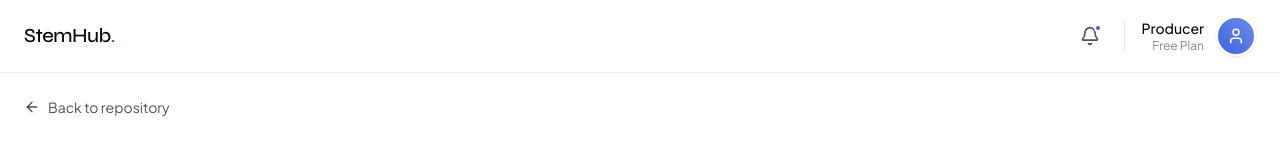
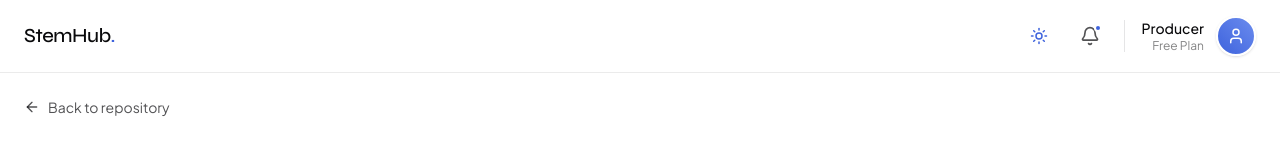
Before and after one commit to stemhub-org/Stemhub, a Next.js app in the folder frontend/: page /repository/commits in a window 1280 px wide. Shown: the top 141 px of the page. Built offline with nearby package versions, Linux system fonts and the light colour scheme.

Commit message:
feat(repository): dashboard-style header with bell, theme toggle sun, blue profile avatar

```diff
--- a/frontend/app/repository/components/RepositoryHeader.tsx
+++ b/frontend/app/repository/components/RepositoryHeader.tsx
@@ -2,20 +2,27 @@
 
 import Link from "next/link";
 import { useRouter } from "next/navigation";
-import { Bell, User } from "lucide-react";
+import { Bell, Sun, User } from "lucide-react";
+import { useTheme } from "next-themes";
 
 const REPO_ACCENT = "#3E63DD";
 
 export function RepositoryHeader() {
     const router = useRouter();
+    const { resolvedTheme, setTheme } = useTheme();
+    const isDark = resolvedTheme === "dark";
 
     const handleLogout = () => {
         localStorage.removeItem("token");
         router.push("/login");
     };
 
+    const toggleTheme = () => {
+        setTheme(isDark ? "light" : "dark");
+    };
+
     return (
-        <header className="flex justify-between items-center py-4 px-6 border-b border-foreground/[0.08] bg-background">
+        <header className="flex justify-between items-center py-4 px-6 border-b border-border-subtle bg-background">
             <Link href="/dashboard">
                 <span
                     className="text-xl font-medium tracking-tight text-foreground"
@@ -26,6 +33,15 @@ export function RepositoryHeader() {
             </Link>
 
             <div className="flex items-center gap-4">
+                <button
+                    type="button"
+                    onClick={toggleTheme}
+                    className="p-2 rounded-full hover:bg-foreground/5 text-foreground/70 hover:text-foreground transition-colors"
+                    aria-label="Toggle theme"
+                    title={isDark ? "Light mode" : "Dark mode"}
+                >
+                    <Sun size={18} style={{ color: REPO_ACCENT }} />
+                </button>
                 <button
                     type="button"
                     className="relative p-2 rounded-full hover:bg-foreground/5 text-foreground/70 hover:text-foreground transition-colors"
```
